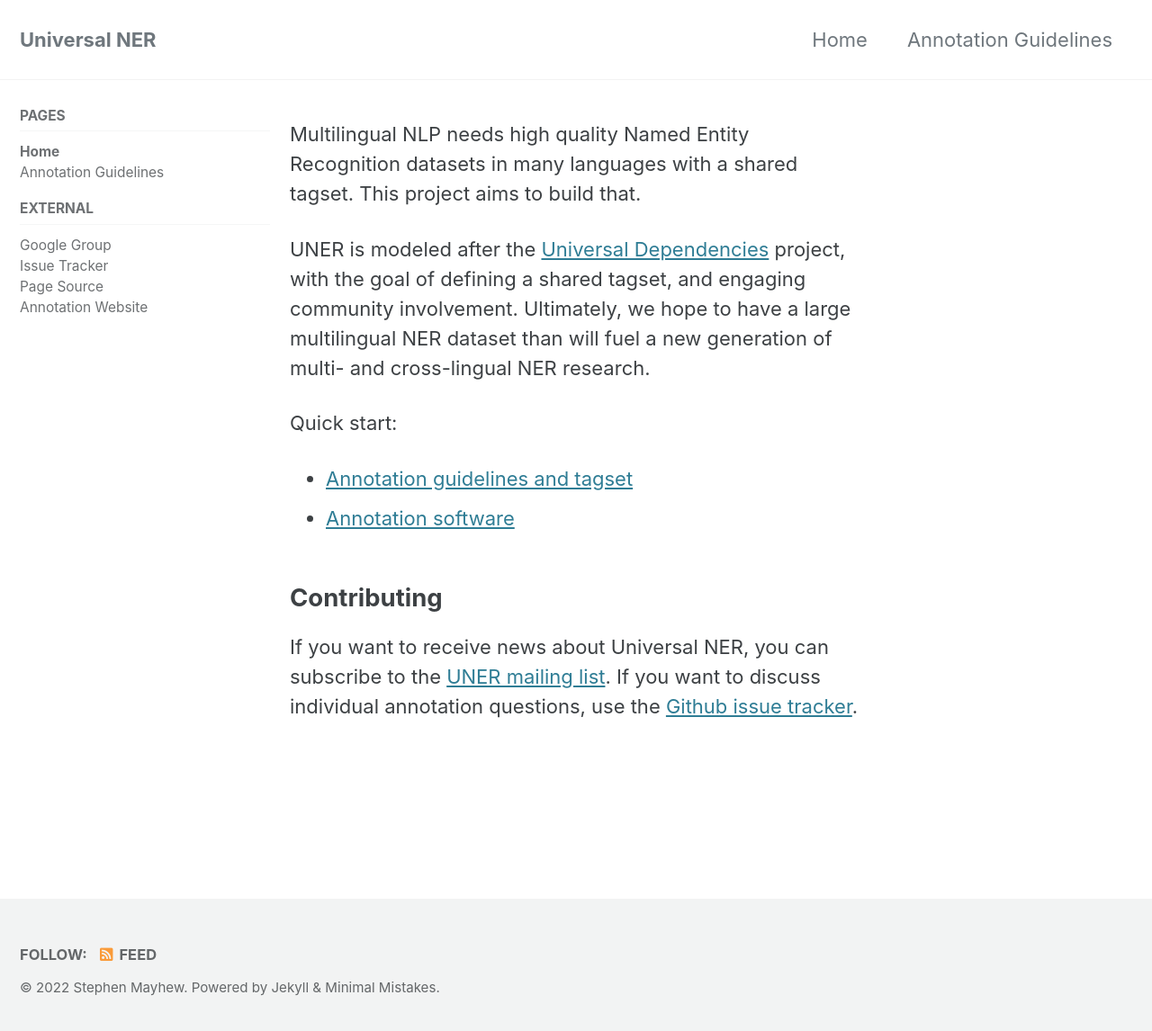
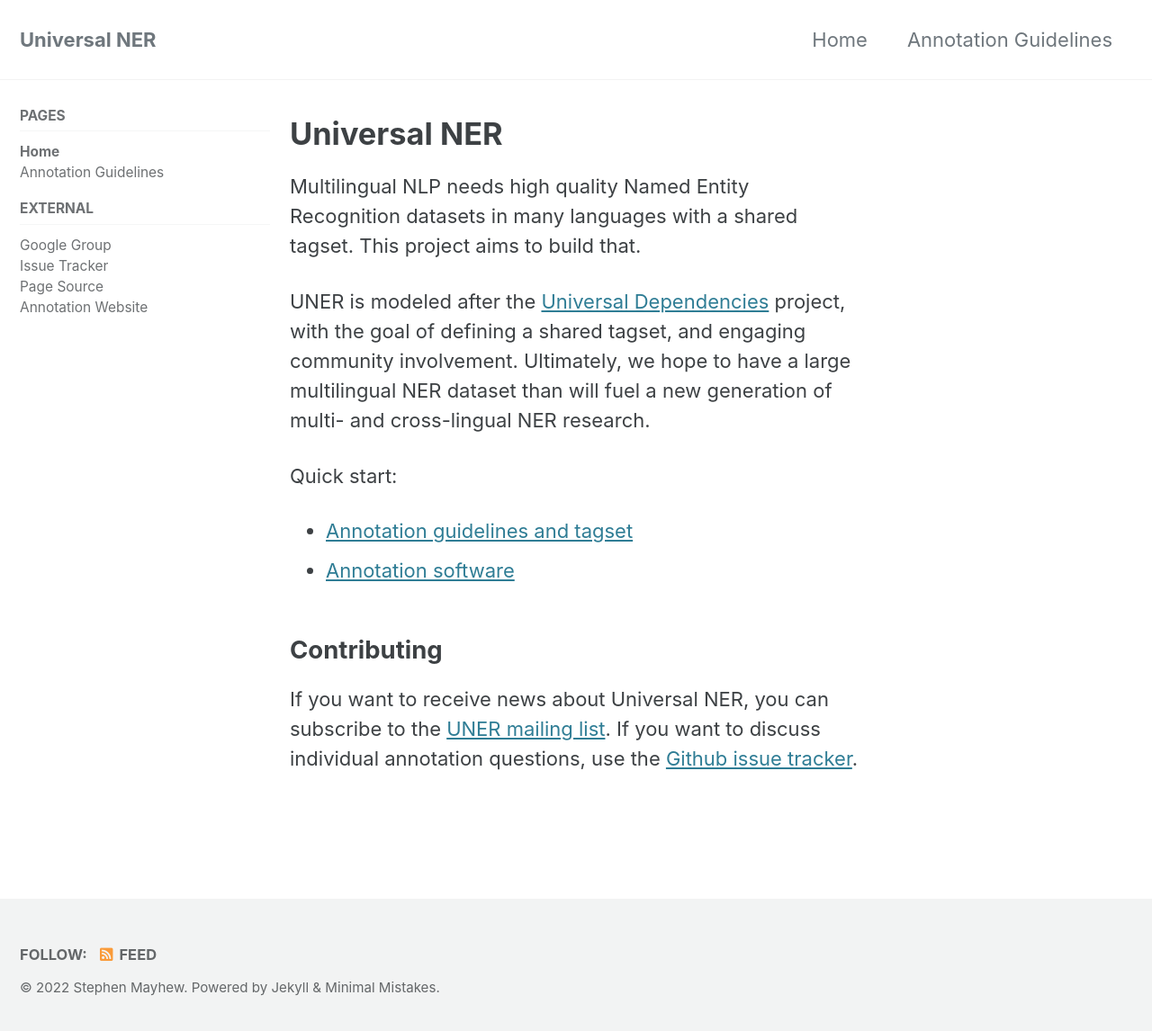
Before and after one commit to UniversalNER/UniversalNER, a Jekyll site: the page built from docs/_pages/home.md, in a window 1280 px wide and 1154 px high. Shown: the top 1146 px of the window at 90% size. Built offline with Jekyll 4.4.1, drawn with Linux system fonts in a browser that asks for light colours; cached includes are drawn as plain includes.

Commit message:
wait it either shows up twice or not at all

```diff
--- a/docs/_pages/home.md
+++ b/docs/_pages/home.md
@@ -5,6 +5,7 @@ sidebar:
   nav: custom-sidebar
 ---
 
+# Universal NER
 
 Multilingual NLP needs high quality Named Entity Recognition datasets
 in many languages with a shared tagset. This project aims to build that.
```
Also changed, not shown: docs/_pages/guidelines.md (+1 -0 lines), 3 other files.
